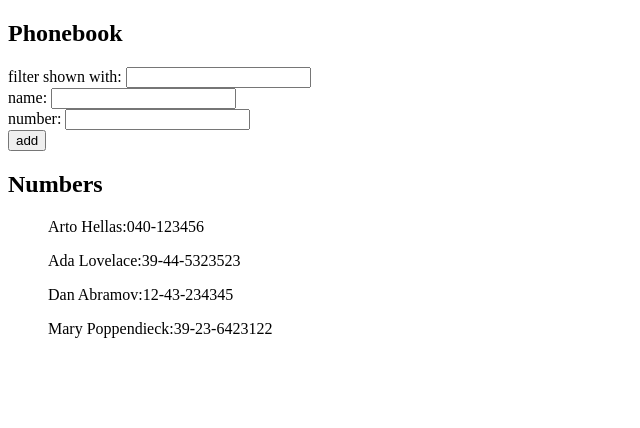
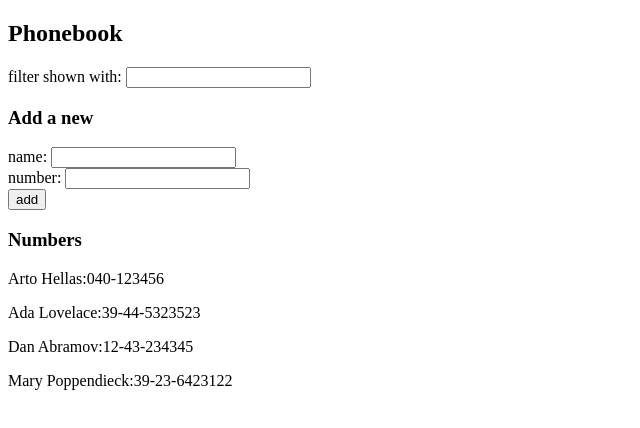
Before and after one commit to h4rshupadhyay/fullstackopen, a React (Vite) app in the folder part2/phonebook/: page / in a window 1280 px wide. Shown: the top 428 px of the page, without its empty margins (0-640 px from the left). Built offline with nearby package versions, Linux system fonts and the light colour scheme.

Commit message:
complete 2.10

```diff
--- a/part2/phonebook/src/App.jsx
+++ b/part2/phonebook/src/App.jsx
@@ -1,5 +1,30 @@
 import { useState } from 'react'
 
+const Filter = ({value,onChange}) =>{
+  return (
+    <div>
+      filter shown with: <input value={value} onChange={onChange} />
+    </div>
+  )
+}
+
+const PersonForm = ({addPerson,newName,handleName,handleNumber,newNumber}) => {
+  return (
+    <form onSubmit={addPerson}>
+        <div>name: <input value={newName} onChange={handleName}/></div>
+        <div>number: <input value={newNumber} onChange={handleNumber}/></div>
+        <div><button type="submit">add</button></div>
+    </form>
+  )
+}
+
+const Persons = ({persons,searchValue}) => {
+  return (
+    <div>
+      {persons.filter((x) => x.name.toLowerCase().includes(searchValue.toLowerCase())).map((x) => <p key={x.id}>{x.name}:{x.number}</p>)}
+    </div>
+  )
+}
 const App = () => {
   const [persons, setPersons] = useState([
     { name: 'Arto Hellas', number: '040-123456', id: 1 },
@@ -49,23 +74,15 @@ const App = () => {
   return (
     <div>
       <h2>Phonebook</h2>
-      <div>
-          filter shown with: <input value={searchValue} onChange={handleSearch}/>
-      </div>
-      <form onSubmit={addPerson}>
-        <div>name: <input value={newName} onChange={handleName}/></div>
-        <div>number: <input value={newNumber} onChange={handleNumber}/></div>
-        <div><button type="submit">add</button></div>
-      </form>
-      <h2>Numbers</h2>
-      <ul>
-        {persons.filter((x) => {
-          if(searchValue === '') return true
-          else {
-            return x.name.toLowerCase().includes(searchValue.toLocaleLowerCase())
-          }
-        }).map((x) => <p key={x.name} >{x.name}:{x.number}</p>)}
-      </ul>
+      <Filter value={searchValue} onChange={handleSearch}/>
+      <h3>Add a new</h3>
+      <PersonForm
+        addPerson={addPerson}
+        newName = {newName} handleName={handleName}
+        newNumber = {newNumber} handleNumber={handleNumber}
+      />
+      <h3>Numbers</h3>
+      <Persons persons={persons} searchValue={searchValue}/>
     </div>
   )
 }
```
